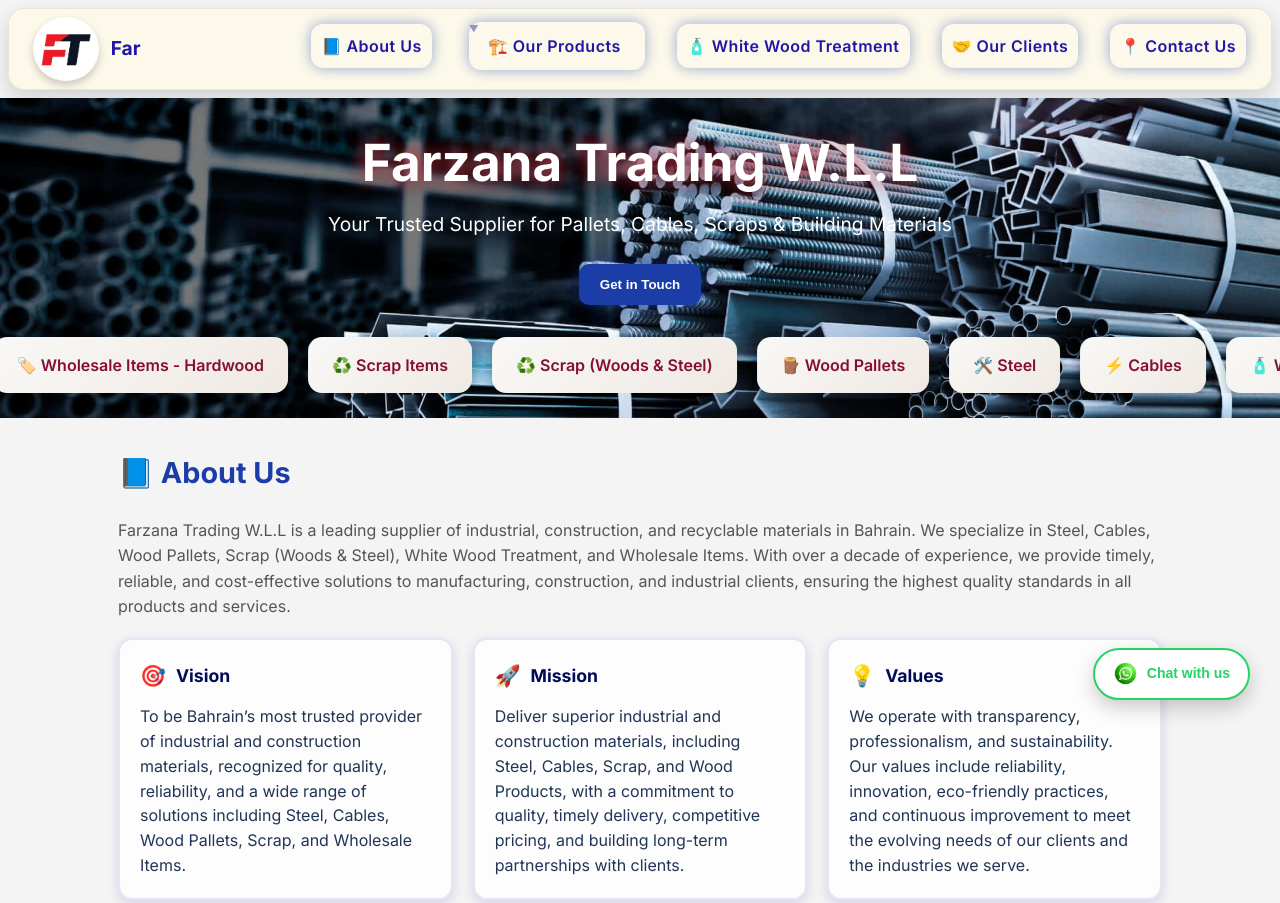
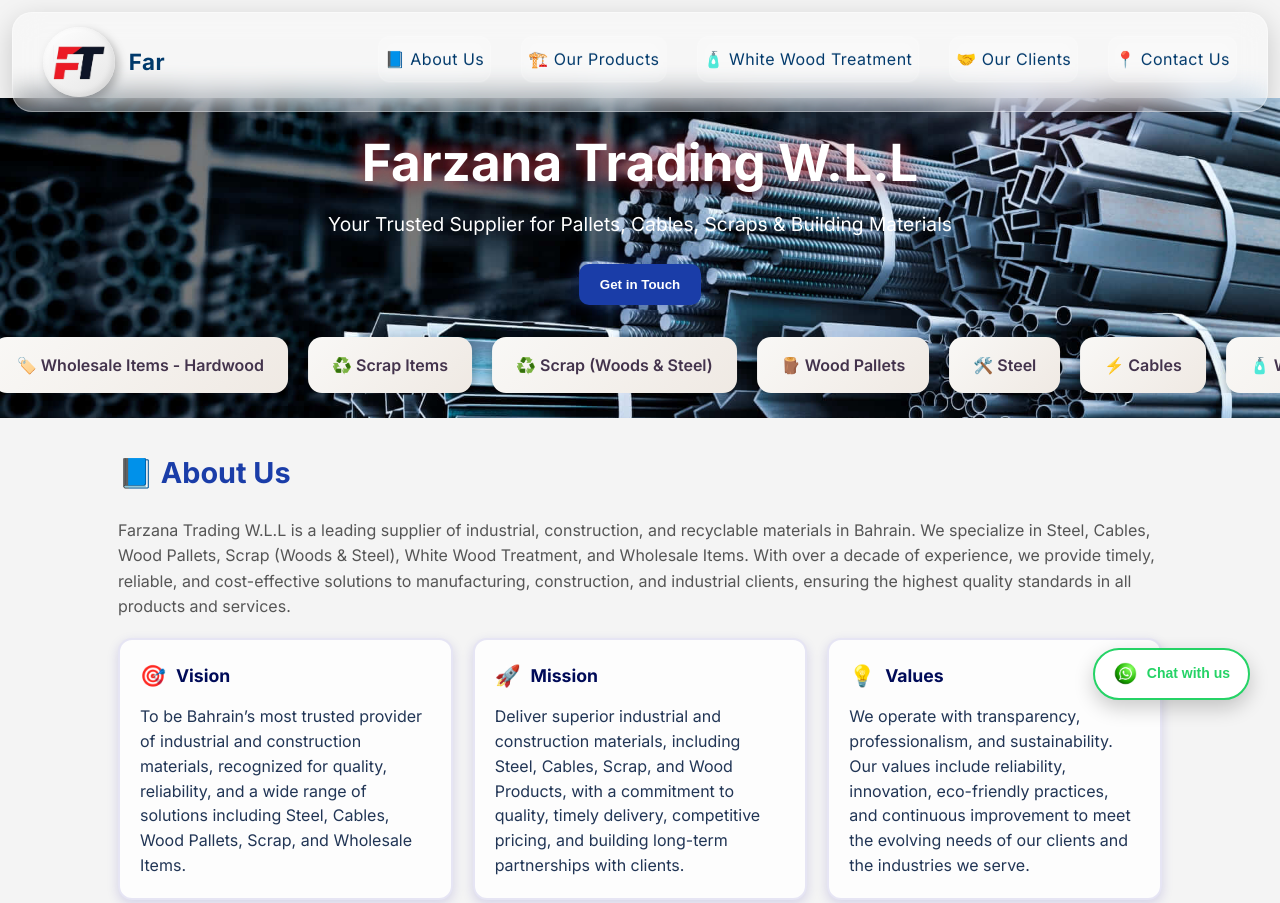
Before and after one commit to Sethuraman0104/FarzanaTrading, a website: page public/index.html in a window 1280 px wide. Shown: the top 903 px of the page. Drawn offline with nearby package versions, Linux system fonts and the light colour scheme.

Commit message:
Just updated some changes in header design as per client request

```diff
--- a/public/css/styles.css
+++ b/public/css/styles.css
@@ -61,94 +61,188 @@
    margin: 0 auto;
    padding: 28px;
  }
-
- /* ===== Header ===== */
+/* ===== Premium Dynamic Header ===== */
 .site-header {
   position: fixed;
-   top: 8px;
-   left: 8px;
-   right: 8px;
-   z-index: 100;
-   /* background: linear-gradient(135deg, #C9B59C, #EFE9E3); */
-   background: linear-gradient(135deg, #FCF9EA, #FCF9EA);
+  top: 12px;
+  left: 12px;
+  right: 12px;
+  z-index: 1000;
+
+  background: rgba(255, 255, 255, 0.24);
+  backdrop-filter: blur(15px) saturate(180%);
+  -webkit-backdrop-filter: blur(15px) saturate(180%);
+  border-radius: 20px;
+
+  border: 1px solid rgba(255,255,255,0.35);
+  padding: 14px 30px;
+
+  box-shadow: 0 8px 28px rgba(0,0,0,0.18);
+  transition: all 0.35s ease;
+}
+
+.site-header.scrolled {
+  background: rgba(255, 255, 255, 0.8);
+  transform: translateY(-4px);
+}
+
+/* ===== Inner Layout ===== */
+.header-inner {
+  display: flex;
+  align-items: center;
+  justify-content: space-between;
+  gap: 40px;
+  width: 100%;
+}
+
+/* ===== Logo area ===== */
+.logo {
+  display: flex;
+  align-items: center;
+  gap: 14px;
+}
+
+.logo-wrapper {
+  background: linear-gradient(145deg, #ffffff, #e6e6e6);
+  border-radius: 50%;
+  padding: 10px;
+  display: flex;
+  align-items: center;
+  justify-content: center;
+
+  box-shadow:
+    4px 4px 10px rgba(0,0,0,0.25),
+    inset -2px -2px 6px rgba(0,0,0,0.10),
+    inset 2px 2px 6px rgba(255,255,255,0.7);
+}
+
+.logo-wrapper img {
+  height: 50px;
+}
+
+.logo-text {
+  font-size: 1.4rem;
+  font-weight: 700;
+  color: #00396b;
+  letter-spacing: 0.5px;
+}
+
+/* ===== Navigation ===== */
+.main-nav {
+  display: flex;
+  align-items: center;
+  gap: 40px;
+  position: relative;
+}
+
+.main-nav a,
+.main-nav .dropdown {
+  position: relative;
+  font-size: 1rem;
+  font-weight: 500;
+  padding: 10px 6px;
+  cursor: pointer;
+  color: #00396b;
+  transition: all 0.25s ease;
+}
+
+.main-nav a:hover,
+.main-nav .dropdown:hover {
+  color: #0057a8;
+  transform: translateY(-2px);
+}
+
+/* Animated underline */
+.main-nav a::after,
+.main-nav .dropdown::after {
+  content: "";
+  position: absolute;
+  bottom: 0;
+  left: 0;
+  height: 3px;
+  width: 0%;
+  background: linear-gradient(90deg, #00d0ff, #0084ff);
+  border-radius: 3px;
+  transition: width 0.3s ease;
+}
+
+.main-nav a:hover::after,
+.main-nav .dropdown:hover::after {
+  width: 100%;
+}
+
+/* ===== Dropdown Styling ===== */
+.dropdown {
+  position: relative;
+}
+
+.dropdown-content {
+  display: none;
+  position: absolute;
+  top: 40px;
+  left: 0;
+
+  background: rgba(255,255,255,0.95);
+  backdrop-filter: blur(10px);
+  padding: 15px 20px;
   border-radius: 16px;
-   backdrop-filter: blur(8px);
-   box-shadow: 0 8px 20px rgba(0, 0, 0, 0.15);
-   border: 1px solid rgba(0, 0, 0, 0.08);
-   padding: 8px 24px;
-   display: flex;
-   align-items: center;
-   justify-content: space-between;
-   transition: all 0.3s ease;
-   flex-wrap: nowrap;
- }
-
- .header-inner {
-   display: flex;
-   align-items: center;
-   justify-content: space-between;
-   gap: 20px;
-   width: 100%;
- }
-
- .logo {
-   display: flex;
-   align-items: center;
-   gap: 12px;
- }
-
- .logo-wrapper {
-   background: #fff;
-   border-radius: 50%;
-   padding: 8px;
-   display: flex;
-   align-items: center;
-   justify-content: center;
-   box-shadow: 0 4px 8px rgba(0, 0, 0, 0.2), inset 0 2px 4px rgba(255, 255, 255, 0.4);
- }
-
- .logo-wrapper img {
-   height: 48px;
+
+  box-shadow: 0 10px 28px rgba(0,0,0,0.15);
+  min-width: 200px;
+
+  animation: dropdownFade 0.25s ease forwards;
+}
+
+@keyframes dropdownFade {
+  from { opacity: 0; transform: translateY(5px); }
+  to { opacity: 1; transform: translateY(0); }
+}
+
+.dropdown:hover .dropdown-content {
   display: block;
 }
 
- /* Logo text */
- .logo-text {
-   display: inline-block;
-   font-weight: 700;
-   font-size: 1.2rem;
-   color: #2014a4;
-   white-space: nowrap;
-   overflow: hidden;
- }
-
- /* Main navigation */
- .main-nav {
-   display: flex;
-   gap: 30px;
-   align-items: center;
- }
-
- .main-nav a {
-   color: #2014a4;
-   padding: 10px;
-   border-radius: 8px;
-   transition: all .2s;
- }
-
- .main-nav a:hover {
-   background: rgba(255, 255, 255, 0.15);
-   transform: translateY(-2px);
- }
-
- /* Hamburger toggle */
+.dropdown-content a {
+  display: block;
+  padding: 10px 0;
+  color: #00396b;
+  transition: 0.2s ease;
+}
+
+.dropdown-content a:hover {
+  color: #0057a8;
+  margin-left: 4px;
+}
+
+/* ===== Hamburger Menu (Mobile) ===== */
 .nav-toggle {
   display: none;
-   font-size: 28px;
-   color: #fff;
+  font-size: 30px;
   cursor: pointer;
-   user-select: none;
- }
+  color: #00396b;
+}
+
+/* Responsive */
+@media (max-width: 900px) {
+  .main-nav {
+    display: none;
+    flex-direction: column;
+    gap: 20px;
+    background: rgba(255,255,255,0.95);
+    padding: 20px;
+    width: 100%;
+    border-radius: 16px;
+  }
+
+  .nav-toggle {
+    display: block;
+  }
+
+  .main-nav.active {
+    display: flex;
+  }
+}
+
 
  /* Hero Section */
  .hero {
@@ -812,7 +906,7 @@
  .card-item {
    flex: 0 0 auto;
    background: linear-gradient(135deg, #F9F8F6, #EFE9E3);
-   color: #850E35;
+   color: #43334C;
    font-weight: 600;
    padding: 16px 24px;
    border-radius: 14px;
--- a/public/js/script.js
+++ b/public/js/script.js
@@ -19,6 +19,21 @@
     behavior: 'smooth' // smooth scroll effect
   });
 });
+
+const header = document.querySelector(".site-header");
+const toggle = document.querySelector(".nav-toggle");
+const nav = document.querySelector(".main-nav");
+
+// Smooth scroll dynamic header
+window.addEventListener("scroll", () => {
+  if (window.scrollY > 40) header.classList.add("scrolled");
+  else header.classList.remove("scrolled");
+});
+
+// Mobile nav toggle
+toggle.onclick = () => {
+  nav.classList.toggle("active");
+};
 
 // Get the button
 const scrollTopBtn = document.getElementById("scrollTopBtn");
```
Also changed, not shown: public/index.html (+3 -3 lines). Lines whose indentation alone changed are shown as unchanged.
